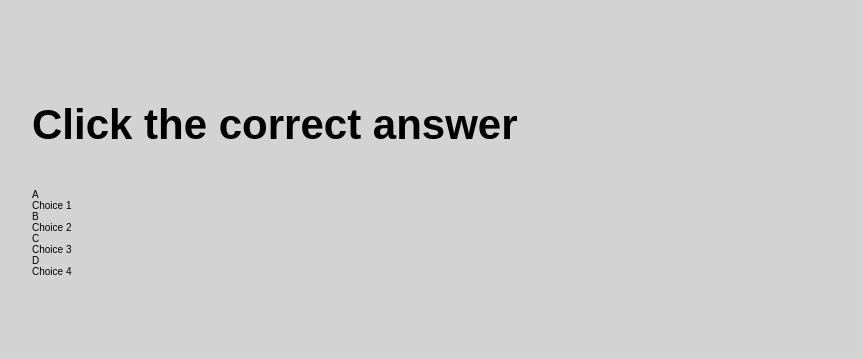
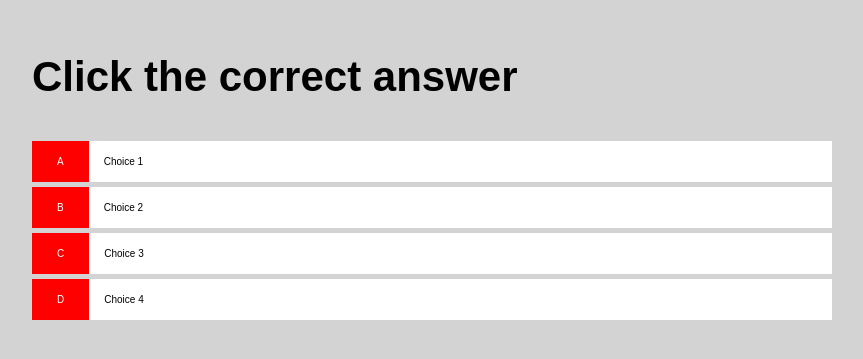
Before and after one commit to PhillipSawyers/quizgame, a plain HTML site: page game.html in a window 1280 px wide. Shown: the part 211-570 px from the top of the page, without its empty margins (208-1071 px from the left). Drawn offline with Linux system fonts and the light colour scheme.

Commit message:
styled game page using css and now added a game js file to ready javascript functioning

```diff
--- a/game.css
+++ b/game.css
@@ -0,0 +1,24 @@
+.choice-container {
+  display: flex;
+  margin-bottom: 5px;
+  width: 100%;
+  border: 1px black;
+  background-color: white;
+}
+
+.choice-container:hover {
+  cursor: pointer;
+  box-shadow: 0px 4px 14px gray;
+  transform: translateY(-1px);
+  transition: transform 150ms;
+}
+
+.choice-prefix {
+  padding: 15px 25px;
+  background-color: red;
+  color: white;
+}
+
+.choice-text {
+  padding: 15px;
+}
--- a/game.html
+++ b/game.html
@@ -30,5 +30,6 @@
         </div>
       </div>
     </div>
+    <script src="game.js"></script>
   </body>
 </html>
--- /dev/null
+++ b/game.js
@@ -0,0 +1 @@
+console.log("hello world");
```
Also changed, not shown: index.html (+2 -2 lines), 1 other file.
